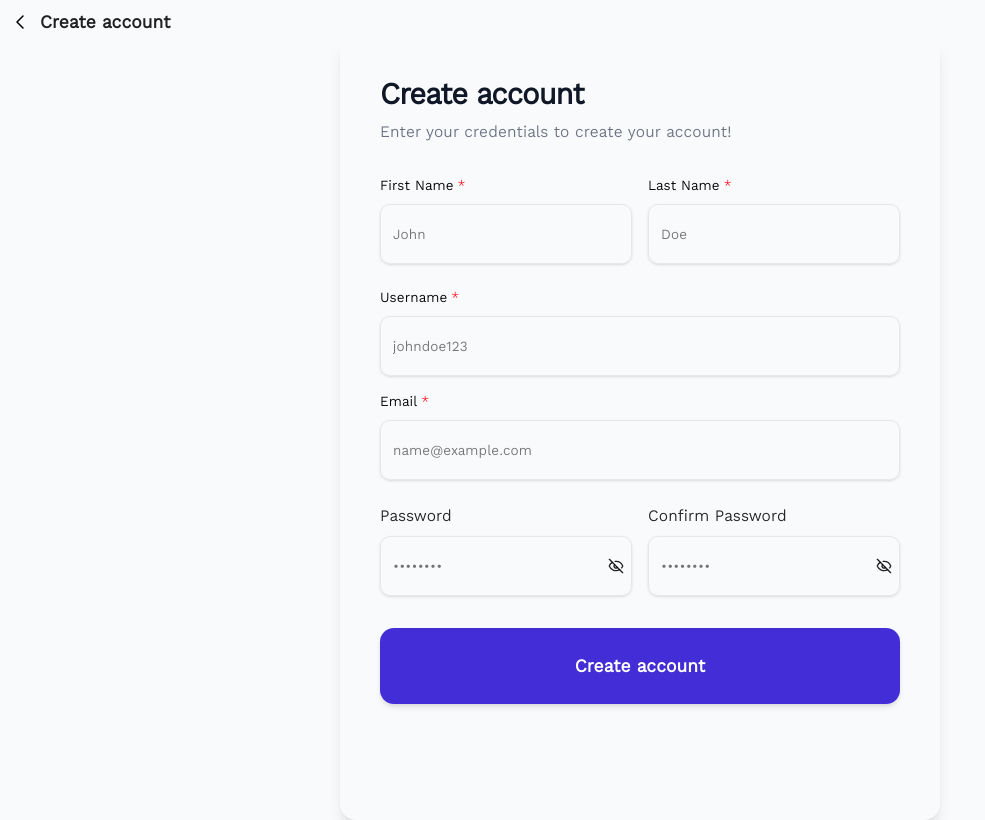
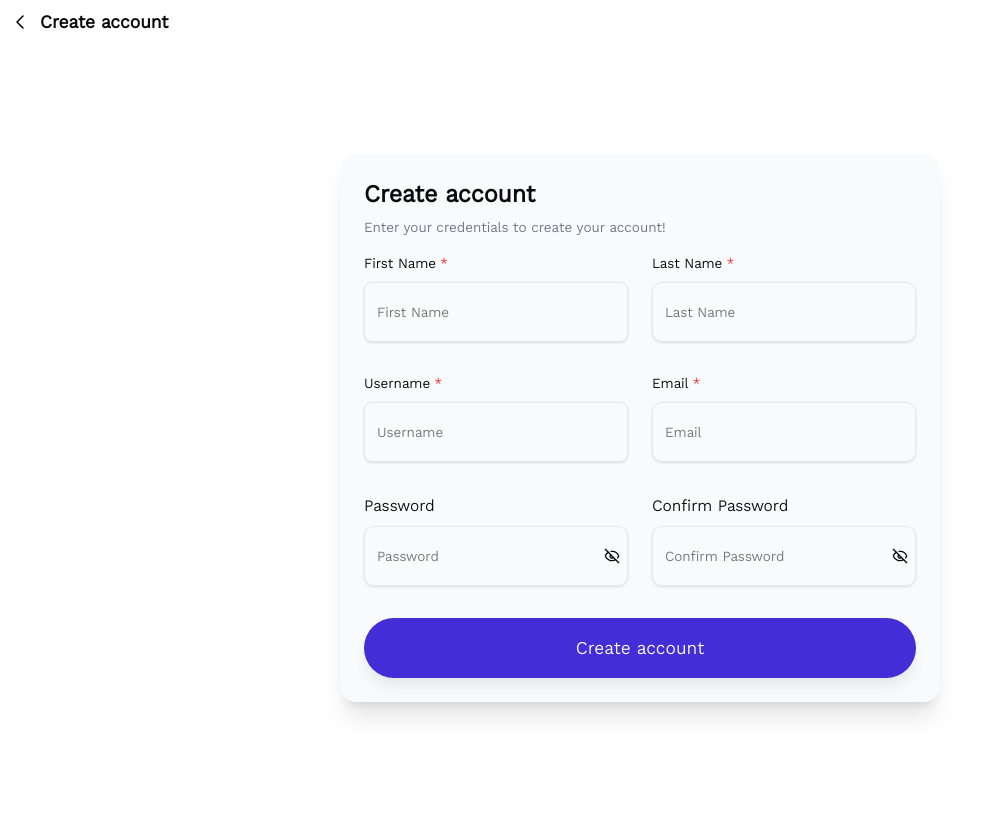
Before and after one commit to svaypanharith/filemangement-system, a Next.js app: page /signup in a window 1280 px wide. Shown: the whole page, without its empty margins (0-985 px from the left). Built offline with nearby package versions, Linux system fonts and the light colour scheme; no server answers.

Commit message:
Update style

```diff
--- a/src/app/layout.tsx
+++ b/src/app/layout.tsx
@@ -1,48 +1,54 @@
-"use client";
-import localFont from 'next/font/local';
-import type { Metadata } from 'next';
-import { ThemeProvider } from '@mui/material/styles';
-import CssBaseline from '@mui/material/CssBaseline';
-import theme from '@/them/them';
-import ClientProvider from '@/provider/ClientProvider';
-import I18nProvider from '@/provider/I18nProvider';
-import { ReactNode } from 'react';
-import './globals.css';
+import type { Metadata } from "next";
+import localFont from "next/font/local";
+import "./globals.css";
+import I18nProvider from "@/provider/I18nProvider";
+import { SnackBarAppToaster } from "@/hooks/usesnack-bar";
+import LoadLanguageProvider from "@/provider/LoadLanguageProvider";
+import ClientProvider from "@/provider/ClientProvider";
+import { AuthProvider } from "@/provider/AuthProvider";
+import { ThemeProvider } from "@/provider/ThemProvider";
 
-const kantumruy = localFont({
-  src: [
-    {
-      path: '../../public/assets/fonts/KantumruyPro-Regular.ttf',
-      weight: '400',
-      style: 'normal',
-    },
-  ],
-  variable: '--font-kantumruy',
-  display: 'swap',
+const poppins = localFont({
+  src: "../../public/assets/fonts/KantumruyPro-Regular.ttf",
+  variable: "--font-poppins",
+  weight: "400",
+  display: "swap",
 });
 
-export default function RootLayout({ children }: { children: ReactNode }) {
+export const metadata: Metadata = {
+  title: "StudySesh",
+  description: "StudySesh",
+  icons: {
+    icon: "/logo.png",
+  },
+};
+
+export default function RootLayout({
+  children,
+}: Readonly<{
+  children: React.ReactNode;
+}>) {
   return (
-    <html lang="en" className={`${kantumruy.variable}`}>
-      <head>
-        <style jsx global>{`
-          :root {
-            --font-kantumruy: ${kantumruy.style.fontFamily};
-          }
-          body {
-            font-family: var(--font-kantumruy), sans-serif;
-          }
-        `}</style>
-      </head>
-      <body className={`${kantumruy.variable} font-sans`}>
-        <ClientProvider>
-          <I18nProvider>
-            <ThemeProvider theme={theme}>
-              <CssBaseline />
-              {children}
-            </ThemeProvider>
-          </I18nProvider>
-        </ClientProvider>
+    <html lang="en" suppressHydrationWarning>
+      <head />
+      <body className={`${poppins.variable} font-poppins antialiased`}>
+        <ThemeProvider
+          attribute="class"
+          defaultTheme="light"
+          enableSystem={false}
+          disableTransitionOnChange
+        >
+          <ClientProvider>
+            <I18nProvider>
+              <LoadLanguageProvider>
+                <AuthProvider>
+                  {children}</AuthProvider>
+              </LoadLanguageProvider>
+            </I18nProvider>
+          </ClientProvider>
+        </ThemeProvider>
+
+        <SnackBarAppToaster />
       </body>
     </html>
   );
--- a/src/components/auth/SignUp-Form.tsx
+++ b/src/components/auth/SignUp-Form.tsx
@@ -1,17 +1,18 @@
 "use client";
 
-import { useState, useEffect } from "react";
-import dynamic from 'next/dynamic';
+import MButton from "@/components/m-ui/m-button";
+import Image from "next/image";
+import googleIcon from "../../../public/assets/icon/google.svg";
+import { Separator } from "@/components/ui/separator";
+import MInput from "@/components/m-ui/m-input";
+import MInputPassword from "@/components/m-ui/m-input-password";
 import { useTranslation } from "react-i18next";
-import { useForm, FormProvider } from "react-hook-form";
+import { useForm } from "react-hook-form";
+import { passwordValidation } from "@/components/m-ui/m-input-password";
 import { z } from "zod";
 import { zodResolver } from "@hookform/resolvers/zod";
-
-// Import components dynamically to ensure they're only loaded on the client side
-const MButton = dynamic(() => import("@/components/m-ui/m-button"), { ssr: false });
-const MInput = dynamic(() => import("@/components/m-ui/m-input"), { ssr: false });
-const MInputPassword = dynamic(() => import("@/components/m-ui/m-input-password"), { ssr: false });
-import { passwordValidation } from "@/components/m-ui/m-input-password";
+import { FormProvider } from "react-hook-form";
+import { useEffect } from "react";
 
 const password_error_messages = {
   confirm_password_required: "Confirm password is required",
@@ -58,101 +59,102 @@ export default function SignUpForm({
       password_confirmation: "",
     },
   });
-
   useEffect(() => {
     if (onSuccess) {
       form.reset();
     }
-  }, [onSuccess, form]);
+  }, [onSuccess]);
+
+  const onSubmitForm = (data: FormSchemaType) => {
+    onSubmit(data);
+  };
 
   return (
-    <div className="w-full bg-gray-50 rounded-2xl shadow-lg max-w-[600px] w-full h-full gap-10 p-10 ">
-      {/* Header Section */}
-      <div className="mb-8 text-center md:text-left">
-        <h2 className="text-3xl font-extrabold text-gray-900 tracking-tight">
-          {t("signup.title")}
-        </h2>
-        <p className="mt-2 text-gray-500 font-medium">
-          {t("signup.description")}
-        </p>
+    <div className="flex flex-col bg-gray-50 rounded-2xl shadow-xl max-w-[600px] w-full items-center justify-center p-6 gap-4">
+     <div className="flex w-full flex-col gap-4">
+        <div className="flex w-full flex-col gap-2">
+          <p className="text-2xl font-bold font-roboto">{t("signup.title")}</p>
+          <p className="text-sm text-gray-500">{t("signup.description")}</p>
+        </div>
       </div>
-
       <FormProvider {...form}>
         <form
-          onSubmit={form.handleSubmit(onSubmit)}
-          className="space-y-6"
+          onSubmit={form.handleSubmit(onSubmitForm)}
+          className="w-full gap-4"
         >
-          {/* Section: Personal Info (Grid) */}
-          <div className="grid grid-cols-1 md:grid-cols-2 gap-4">
+          <div className="flex w-full flex-col gap-8">
+          <div className="flex flex-row gap-6 w-full ">
             <MInput
               required
-              {...form.register("first_name")}
               error={form.formState.errors.first_name?.message}
+              onChange={(e) => {
+                form.setValue("first_name", e.target.value);
+              }}
               label={t("signup.first_name")}
-              placeholder="John"
+              placeholder={t("signup.first_name")}
+            />
+            <MInput
+              className="w-full"
               rounded
+              error={form.formState.errors.last_name?.message}
+              onChange={(e) => {
+                form.setValue("last_name", e.target.value);
+              }}
+              required
+              label={t("signup.last_name")}
+              placeholder={t("signup.last_name")}
+              type="text"
+            />
+             </div>
+             <div className="flex flex-row gap-6 w-full ">
+            <MInput
+              required
+              error={form.formState.errors.username?.message}
+              onChange={(e) => {
+                form.setValue("username", e.target.value);
+              }}
+              label={t("signup.username")}
+              placeholder={t("signup.username")}
             />
             <MInput
               required
-              {...form.register("last_name")}
-              error={form.formState.errors.last_name?.message}
-              label={t("signup.last_name")}
-              placeholder="Doe"
-              rounded
-            />
-          </div>
-
-          {/* Section: Account Info (Single Column) */}
-          <div className="space-y-4">
-            <MInput
-              required
-              {...form.register("username")}
-              error={form.formState.errors.username?.message}
-              label={t("signup.username")}
-              placeholder="johndoe123"
-              rounded
-            />
-            <MInput
-              required
-              {...form.register("email")}
               error={form.formState.errors.email?.message}
+              onChange={(e) => {
+                form.setValue("email", e.target.value);
+              }}
               label={t("signup.email")}
-              placeholder="name@example.com"
+              placeholder={t("signup.email")}
               type="email"
               rounded
             />
-          </div>
-
-          {/* Section: Security (Grid) */}
-          <div className="grid grid-cols-1 md:grid-cols-2 gap-4">
+            </div>
+            <div className="flex flex-row gap-6 w-full ">
             <MInputPassword
               required
+              error={form.formState.errors.password?.message}
               {...form.register("password")}
-              error={form.formState.errors.password?.message}
               label={t("signup.password")}
-              placeholder="••••••••"
+              placeholder={t("signup.password")}
             />
             <MInputPassword
               required
+              error={form.formState.errors.password_confirmation?.message}
               {...form.register("password_confirmation")}
-              error={form.formState.errors.password_confirmation?.message}
               label={t("signup.confirm_password")}
-              placeholder="••••••••"
+              placeholder={t("signup.confirm_password")}
             />
-          </div>
-
-          {/* Submit Button */}
-          <div className="pt-2">
+            </div>
             <MButton
               loading={isLoading}
               type="submit"
               preset="primary"
               size="lg"
-              className="w-full py-6 text-lg font-semibold rounded-xl shadow-md transition-all hover:shadow-lg active:scale-[0.98]"
+              className="w-full rounded-full shadow-lg shadow-gray-200"
               disabled={isLoading}
             >
               {t("signup.button")}
             </MButton>
+
           </div>
         </form>
       </FormProvider>
--- a/src/components/m-ui/m-input.tsx
+++ b/src/components/m-ui/m-input.tsx
@@ -31,7 +31,7 @@ export default function MInput({
 }: MInputProps) {
   console.log("type", type);
   return (
-    <div className="flex flex-col gap-2">
+    <div className="flex flex-col gap-2 w-full">
       <p className="text-sm text-black">
         {label}
         {required && <span className="text-red-500 p-1">*</span>}
--- a/src/middleware.ts
+++ b/src/middleware.ts
@@ -2,8 +2,8 @@ import { NextResponse } from "next/server";
 import type { NextRequest } from "next/server";
 
 export async function middleware(request: NextRequest) {
-  const storedToken = request.cookies.get("auth_token")?.value;
-  const { pathname } = request.nextUrl;
+  // const storedToken = request.cookies.get("auth_token")?.value;
+  // const { pathname } = request.nextUrl;
 
   // const publicPaths = ["/", "/login", "/signup", "/forgot-password", "/signin"];
   // const isPublicPath = publicPaths.includes(pathname);
--- a/src/provider/AuthProvider.tsx
+++ b/src/provider/AuthProvider.tsx
@@ -47,8 +47,9 @@ export function AuthProvider({ children }: { children: React.ReactNode }) {
 
 export function useAuth() {
   const context = useContext(AuthContext);
-  // if (context === undefined) {
-  //   throw new Error("useAuth must be used within an AuthProvider");
-  // }
+
+  if (context === undefined) {
+    throw new Error("useAuth must be used within an AuthProvider");
+  }
   return context;
 }
```
Also changed, not shown: src/app/signin/page.tsx (line endings or trailing spaces).
